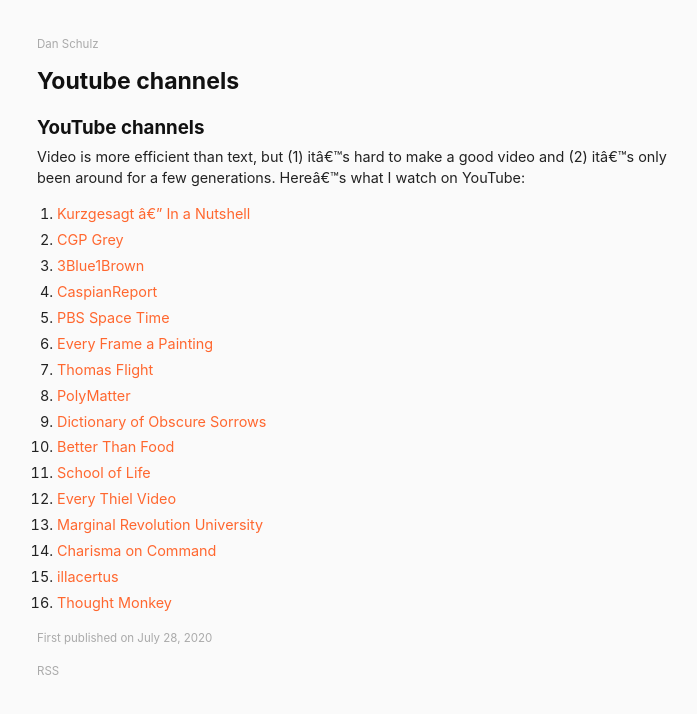
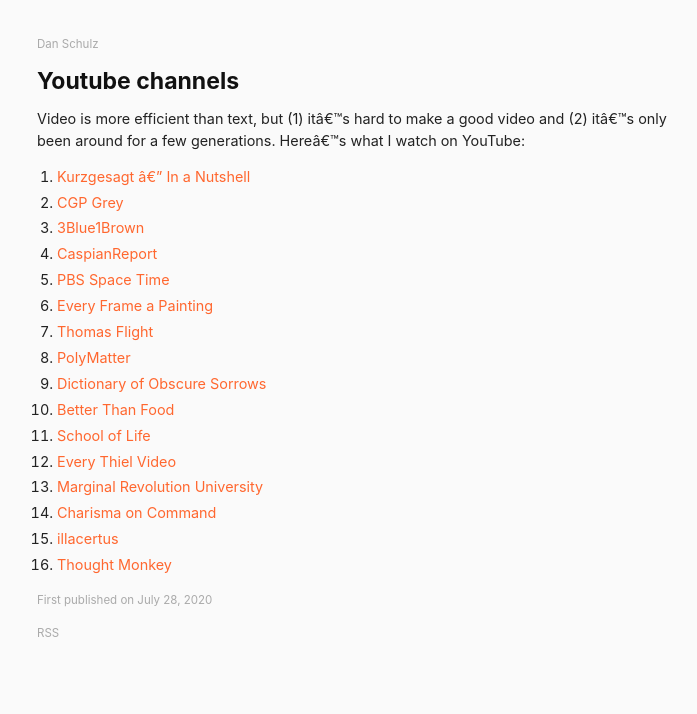
Before and after one commit to danschlz/danschulz.github.io, a Jekyll site: the page built from _posts/2020-07-28-youtube-channels.md, in a window 1280 px wide. Shown: the top 714 px of the page, without its empty margins (283-980 px from the left). Built offline with Jekyll 4.4.1, drawn with Linux system fonts in a browser that asks for light colours.

Commit message:
Update 2020-07-28-youtube-channels.md

```diff
--- a/_posts/2020-07-28-youtube-channels.md
+++ b/_posts/2020-07-28-youtube-channels.md
@@ -7,9 +7,6 @@ description: YouTube channels
 ogimage: opengraphimage.jpeg
 
 ---
-
-## YouTube channels
-
 Video is more efficient than text, but (1) it’s hard to make a good video and (2) it’s only been around for a few generations. Here’s what I watch on YouTube:
 
 *   [Kurzgesagt — In a Nutshell](https://www.youtube.com/user/Kurzgesagt/videos)
```
